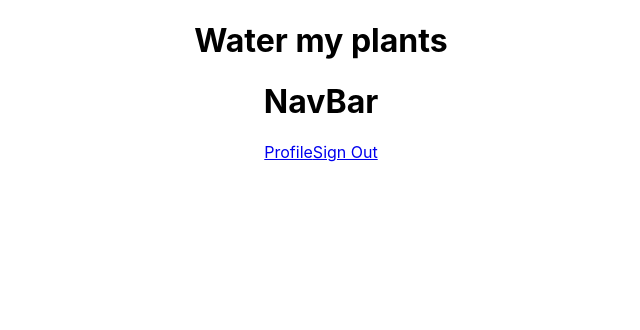
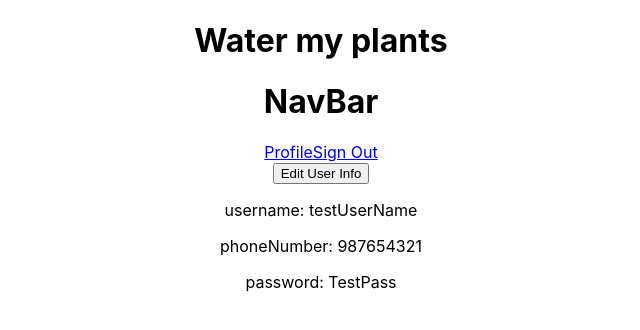
Before and after one commit to AnhtuanTran-11/WaterMyPlants, a React (Create React App) app: page /profile in a window 1280 px wide. Shown: the top 330 px of the page, without its empty margins (319-959 px from the left). Built offline with nearby package versions, Linux system fonts and the light colour scheme.

Commit message:
added profile page and route

```diff
--- a/src/App.js
+++ b/src/App.js
@@ -1,14 +1,10 @@
 import "./App.css";
 import MyPlants from "./components/MyPlants";
-import NavBar from './components/navBar/NavBar';
+import NavBar from "./components/navBar/NavBar";
 import { Switch, Route } from "react-router-dom";
-
-
+import UserProfile from "./components/UserProfile";
 
 function App() {
-
-
-
   return (
     <div className="App">
       <h1>Water my plants</h1>
@@ -17,6 +13,9 @@ function App() {
         <Route path="/myplants">
           <MyPlants />
         </Route>
+        <Route path="/profile">
+          <UserProfile />
+        </Route>
       </Switch>
     </div>
   );
--- a/src/components/MyPlants.jsx
+++ b/src/components/MyPlants.jsx
@@ -5,12 +5,12 @@ import AddForm from "./AddForm";
 import EditForm from "./editForm/EditForm";
 
 const MyPlants = () => {
-  const plants = useSelector((state) => state.plantReducer.myPlants);
+  const { myPlants, isLoading } = useSelector((state) => state.plantReducer);
   const dispatch = useDispatch();
   const [adding, setAdding] = useState(false);
   const [editing, setEditing] = useState(false);
   const [plantEditing, setPlantEditing] = useState(null);
-  console.log(plants);
+  console.log(myPlants, isLoading);
 
   useEffect(() => {
     dispatch(fetchPlants());
@@ -27,13 +27,15 @@ const MyPlants = () => {
 
   return (
     <div>
-      <p> MyPlants </p>
+      <h1> MyPlants </h1>
       <button onClick={() => setAdding(!adding)}> Add a plant</button>
       {adding ? <AddForm /> : null}
       {editing ? <EditForm plant={plantEditing} /> : null}
-      {plants.map((plant) => {
+      {isLoading
+        ? "Loading Plants"
+        : myPlants.map((plant) => {
             return (
-          <div>
+              <div key={plant.url}>
                 <h1 onClick={() => plantEditor(plant)} key={plant.url}>
                   {" "}
                   {plant.name}{" "}
--- /dev/null
+++ b/src/components/UserProfile.jsx
@@ -0,0 +1,71 @@
+import React, { useState } from "react";
+import { useSelector, useDispatch } from "react-redux";
+import { useFormik } from "formik";
+
+const UserProfile = () => {
+  const loginInfo = useSelector((state) => state.loginReducer);
+  const dispatch = useDispatch();
+  const [isEditing, setIsEditing] = useState(false);
+  console.log(loginInfo);
+
+  const formik = useFormik({
+    initialValues: {
+      username: loginInfo.userData.username,
+      phoneNumber: loginInfo.userData.phoneNumber,
+      password: loginInfo.userData.password,
+    },
+    onSubmit: (values) => {
+      //   dispatch(editUser(values));
+    },
+  });
+
+  return (
+    <div>
+      <button onClick={() => setIsEditing(!isEditing)}> Edit User Info</button>
+
+      {isEditing ? (
+        <form onSubmit={formik.handleSubmit}>
+          <label>
+            username
+            <input
+              name="username"
+              id="username"
+              type="text"
+              onChange={formik.handleChange}
+              value={formik.values.username}
+            />
+          </label>
+          <label>
+            phoneNumber
+            <input
+              name="phoneNumber"
+              id="phoneNumber"
+              type="text"
+              onChange={formik.handleChange}
+              value={formik.values.phoneNumber}
+            />
+          </label>
+          <label>
+            password
+            <input
+              name="password"
+              id="password"
+              type="text"
+              onChange={formik.handleChange}
+              value={formik.values.password}
+            />
+          </label>
+          <button type="submit">Submit</button>
+        </form>
+      ) : (
+        <div>
+          <p> username: {loginInfo.userData.username} </p>
+          <p> phoneNumber: {loginInfo.userData.phoneNumber} </p>
+          <p> password: {loginInfo.userData.password} </p>
+        </div>
+      )}
+    </div>
+  );
+};
+
+export default UserProfile;
--- a/src/store/reducers/loginReducer.js
+++ b/src/store/reducers/loginReducer.js
@@ -7,9 +7,9 @@ import {
 
 const initialValue = {
   userData: {
-    username: "",
-    password: "",
-    phoneNumber: 0,
+    username: "testUserName",
+    password: "TestPass",
+    phoneNumber: 987654321,
     //plantList: [],
   },
   loadingLogin: false,
```
Lines whose indentation alone changed are shown as unchanged.
